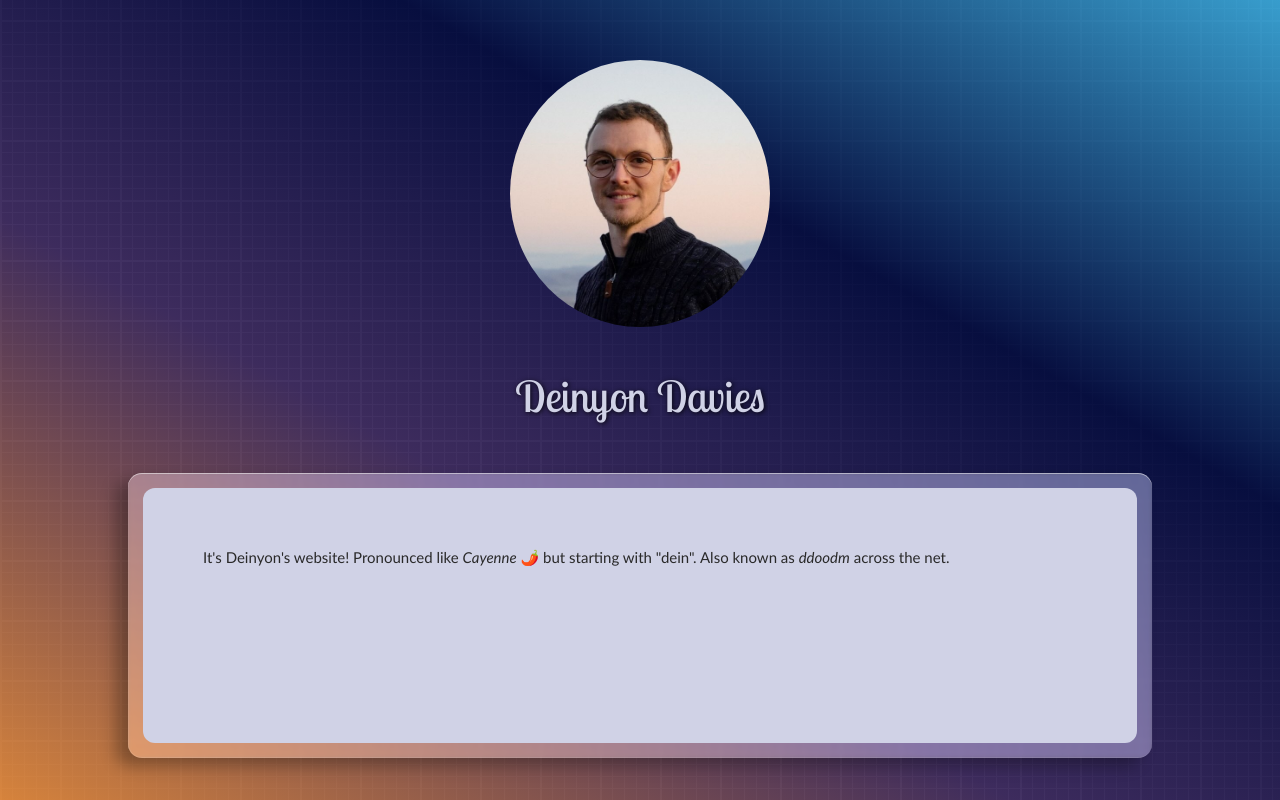
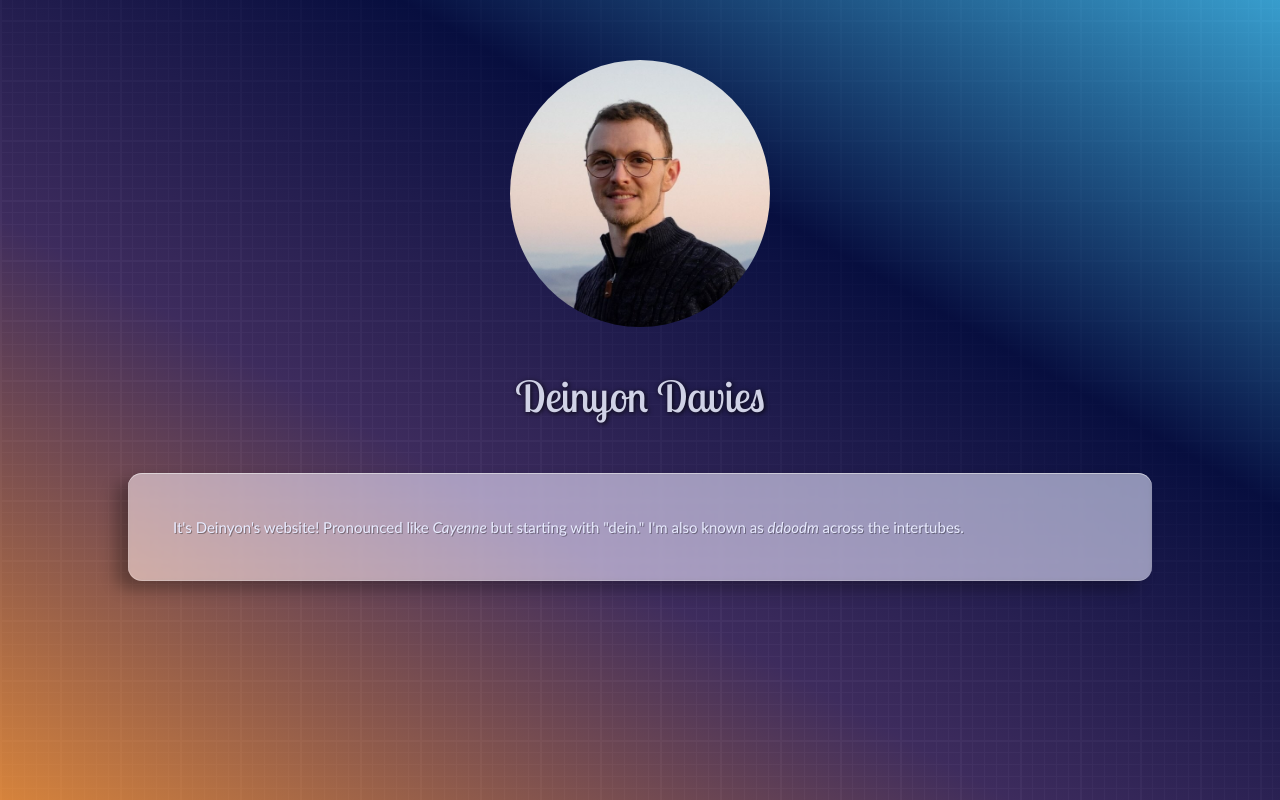
Before and after one commit to ddoodm/Deinyon24, a React app: page / in a window 1280 px wide. Built offline with nearby package versions, Linux system fonts and the light colour scheme; the HTML template or start-up script is replaced by a standard one.

Commit message:
remove inner sheet

```diff
--- a/src/big_hero/big_hero.css
+++ b/src/big_hero/big_hero.css
@@ -1,6 +1,6 @@
 .bigHero {
-    height: 100vh;
-    max-height: 100vh;
+    /* height: 100vh; */
+    min-height: 100vh;
     color: #FFF;
     background: linear-gradient(
       -150deg,
@@ -9,23 +9,14 @@
       rgba(81, 49, 139, 0.55) 62%,
       #ff9941cf 100%
     );
-    position: relative;
+    /* position: relative; */
     box-shadow: 0px 0px 100px 0px rgba(0, 0, 0, 1.0);
+    padding-top: 7.5vh;
+    padding-bottom: 7.5vh;
   }
 
   @media screen and (max-width: 991px) {
     .bigHero {
-      max-height: 650px;
+      min-height: 100%;
     }
   }
-
-  .newStackingContext {
-    position: absolute;
-    top: 0;
-    left: 0;
-    width: 100%;
-    height: 100%;
-
-    padding-top: 7.5vh;
-    padding-bottom: 7.5vh;
-}
--- a/src/big_hero/big_hero.tsx
+++ b/src/big_hero/big_hero.tsx
@@ -4,9 +4,9 @@ import styles from './big_hero.css';
 export const BigHero = ( { children }: React.PropsWithChildren ) => {
     return (
         <div className={styles.bigHero}>
-            <div className={styles.newStackingContext}>
+            {/* <div className={styles.newStackingContext}> */}
                 {children}
-            </div>
+            {/* </div> */}
         </div>
     );
 };
--- a/src/home/home.tsx
+++ b/src/home/home.tsx
@@ -15,7 +15,7 @@ export const Home = () => {
                         Deinyon Davies
                     </span>
                     <Sheet>
-                        It's Deinyon's website! Pronounced like <i>Cayenne</i> &#x1f336;&#xFE0F; but starting with "dein". Also known as <i>ddoodm</i> across the net.
+                        It's Deinyon's website! Pronounced like <i>Cayenne</i> but starting with "dein." I'm also known as <i>ddoodm</i> across the intertubes.
                     </Sheet>
                 </Rows>
             </BigHero>
--- a/src/sheet/sheet.css
+++ b/src/sheet/sheet.css
@@ -3,24 +3,25 @@
 }
 
 .sheet {
-    padding: 1em;
-    background: rgba(255, 255, 255, 0.3);
+    padding: 3em;
+    background: rgba(255, 255, 255, 0.5);
     backdrop-filter: saturate(180%) contrast(80%) blur(2px);
     border-radius: 14px;
     box-shadow:
         -12px 8px 16px rgba(0, 0, 0, 0.3),
         inset 0 1px 0 rgba(255, 255, 255, 0.5), /* Inner top light */
-        inset 0.5px -1px 0 rgba(255, 255, 255, 0.1); /* Inner bottom light */;
+        inset 0.5px -1px 0 rgba(255, 255, 255, 0.2); /* Inner bottom light */;
     max-width: 1024px;
     margin: 0 auto;
+
+    color: #e8ebff;
+    text-shadow: 1px 1px #00000057;
 }
 
-.sheetBody {
+/* .sheetBody {
     padding: 4em;
-    background: rgb(208 210 230);
+    background: rgba(208, 210, 230, 0.8);
     border-radius: 12px;
 
     min-height: 255px;
-
-    color: #292929;
-}
+} */
```
